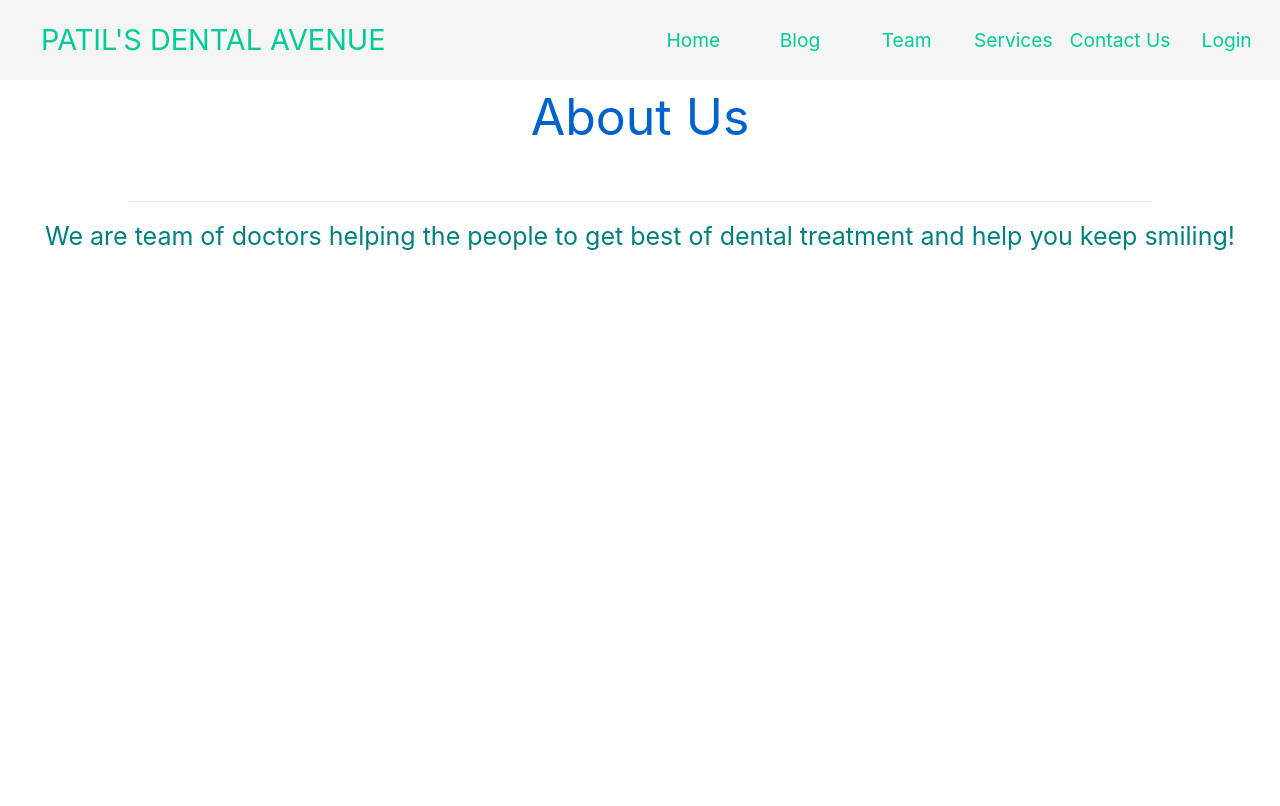
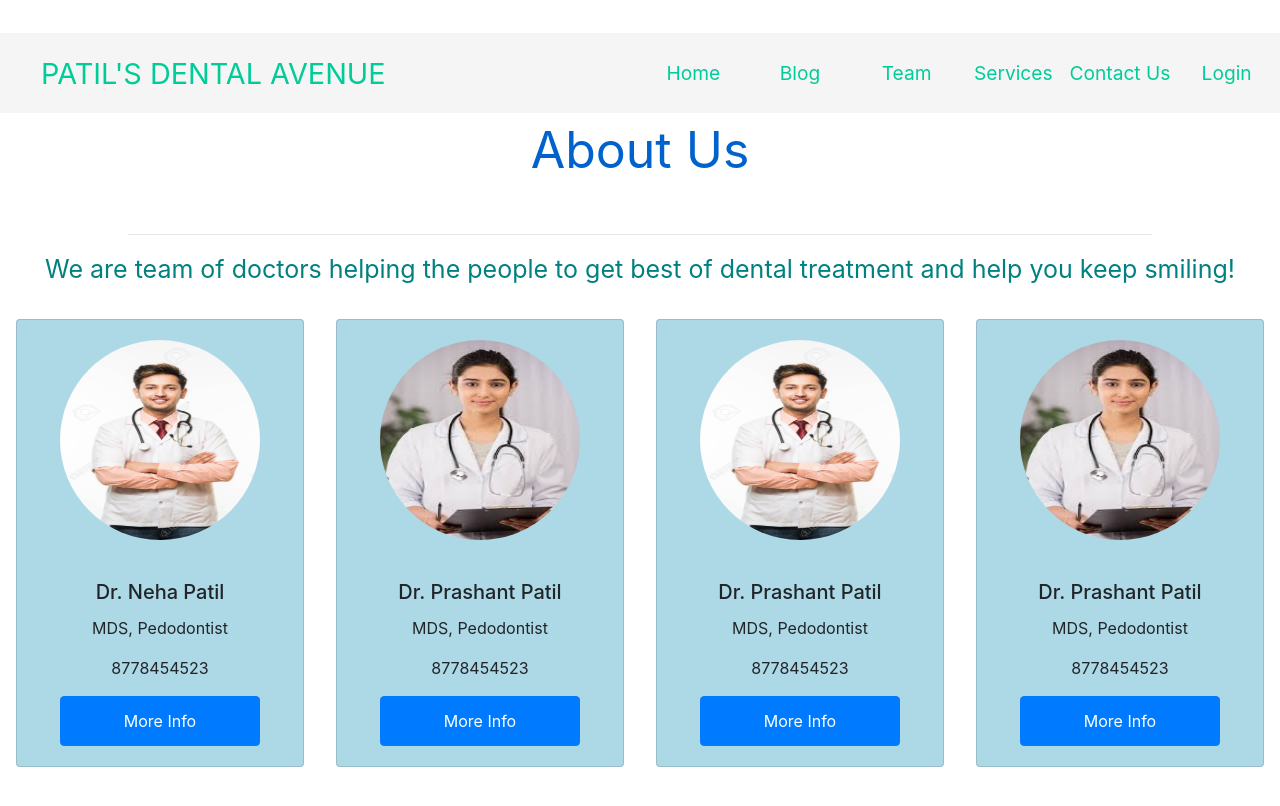
Before and after one commit to sudarshanapatil/dentalAvenue, a React (Create React App) app: page /AboutUs in a window 1280 px wide. Shown: the top 806 px of the page. Built offline with nearby package versions, Linux system fonts and the light colour scheme.

Commit message:
Added AboutUs css

```diff
--- a/src/components/AboutUs.js
+++ b/src/components/AboutUs.js
@@ -1,6 +1,7 @@
 import React, { useState, Component } from "react";
 import "../App.css";
 import { Button, Col, Image, Card, Row, Container } from "react-bootstrap";
+import "../styles/AboutUs.css";
 import Navbar from "./Navbar";
 
 let drArr = [
@@ -42,28 +43,18 @@ const AboutUs = () => {
         We are team of doctors helping the people to get best of dental
         treatment and help you keep smiling!
       </Row>
-      <Row noGutters>
-        <Col md="3" style={{ height: 900 }}>
-          {/* <Card style={{ width: "2rem", backgroundColor: "lightblue" }}>
-            <Image
-              style={{ height: 300 }}
-              variant="top"
-              src={require("./images/drPrashant.jpg")}
-              roundedCircle
-            />
-            <Card.Body>
-              <Card.Title>{"key.name"}</Card.Title>
-              <Card.Text>{"key.degree"}</Card.Text>
-              <Card.Text>{"key.contact"}</Card.Text>
-              <Button variant="primary">More Info</Button>
-            </Card.Body>
-          </Card> */}
-        </Col>
-        {/* {drArr.map(key => (
-          <Col md="3" style={{ height: 900 }}>
-            <Card style={{ width: "18rem", backgroundColor: "lightblue" }}>
+      <Row noGutters className="doctors-showcase">
+        {drArr.map(key => (
+          <Col md="3" className="no-padding no-margin doctor-tab">
+            <Card
+              style={{
+                width: "18rem",
+                backgroundColor: "lightblue",
+                alignItems: "center"
+              }}
+            >
               <Image
-                style={{ height: 300 }}
+                style={{ height: 200, width: 200, margin: 20 }}
                 variant="top"
                 src={key.img}
                 roundedCircle
@@ -76,7 +67,7 @@ const AboutUs = () => {
               </Card.Body>
             </Card>
           </Col>
-        ))} */}
+        ))}
       </Row>
     </Container>
   );
--- /dev/null
+++ b/src/styles/AboutUs.css
@@ -0,0 +1,11 @@
+/* .doctors-showcase {
+  display: flex;
+  align-items: center;
+  justify-content: center;
+} */
+
+.doctor-tab {
+  display: flex;
+  align-items: center !important;
+  justify-content: center !important;
+}
```
